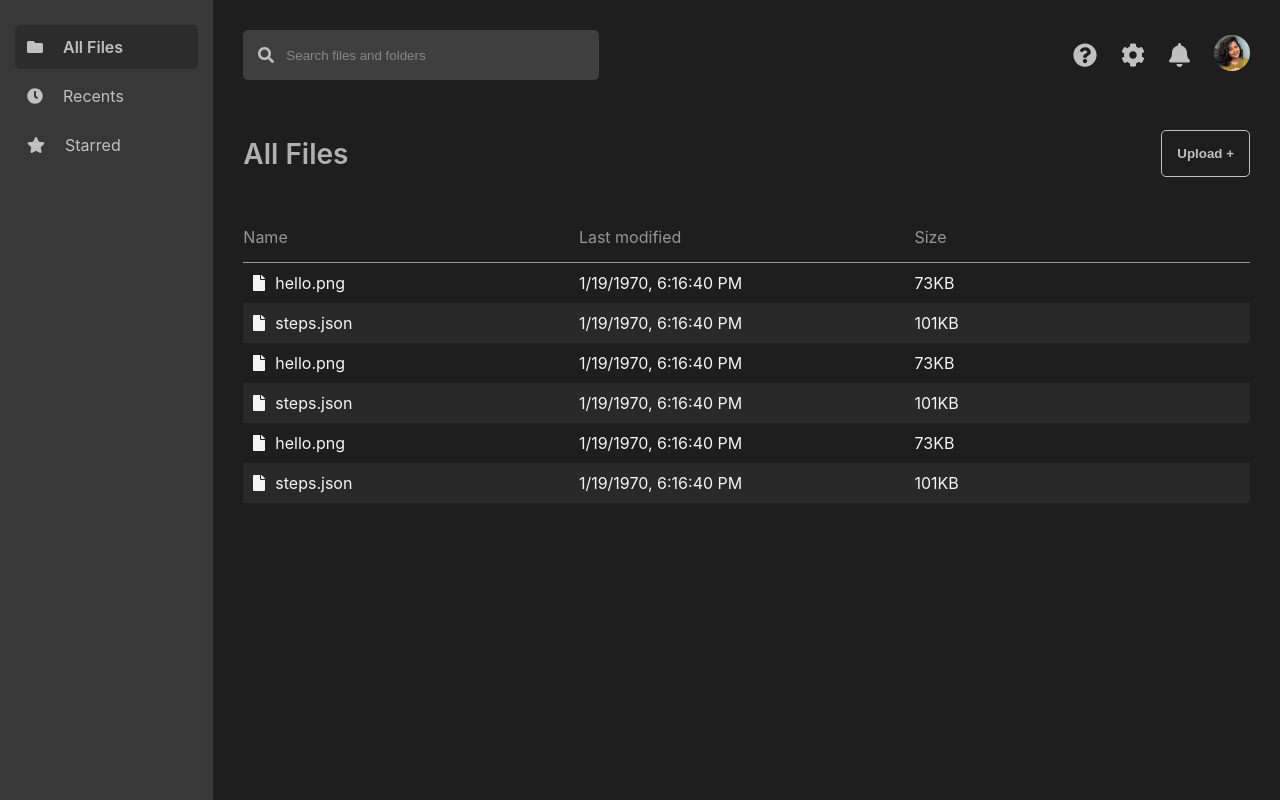
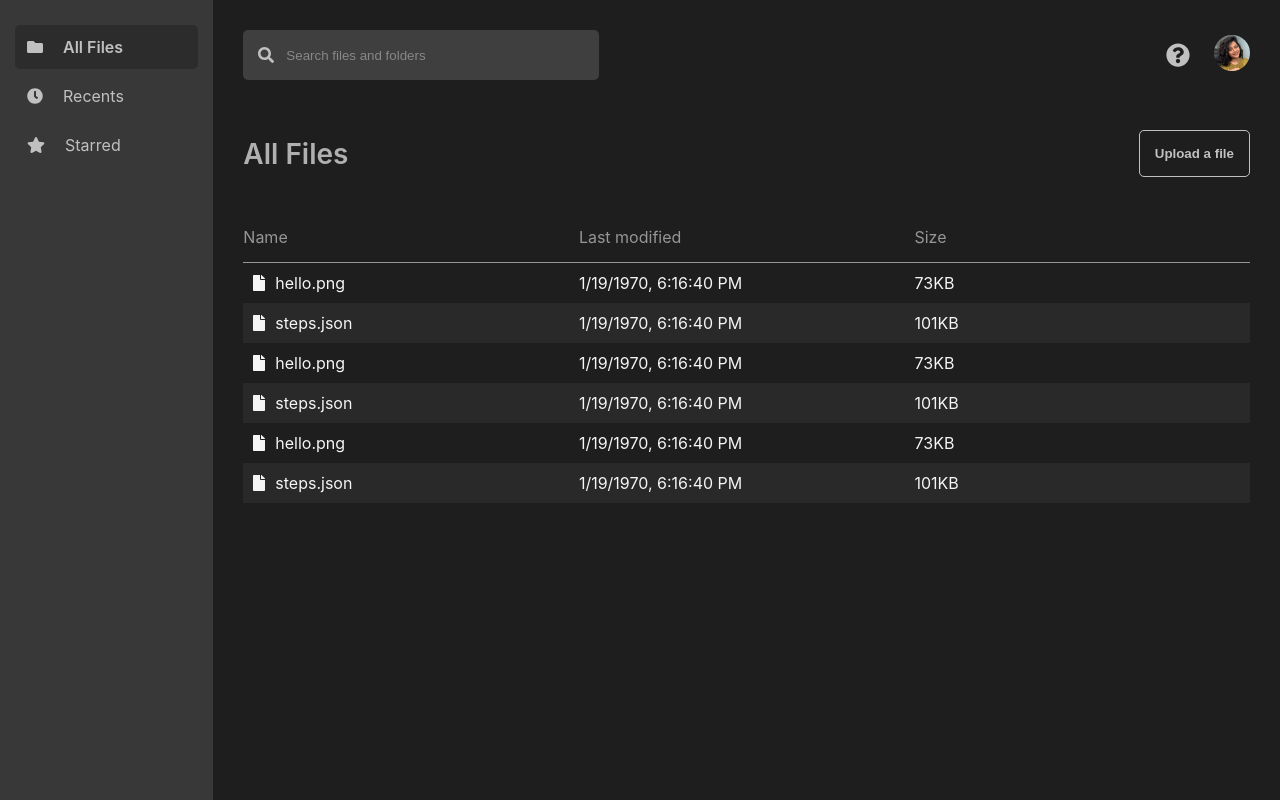
Before and after one commit to Mukundan314/nym-cloud, a React (Create React App) app in the folder client/: page / in a window 1280 px wide. Built offline with nearby package versions, Linux system fonts and the light colour scheme.

Commit message:
improv: add file upload functionality

```diff
--- a/client/src/components/ListItem/index.jsx
+++ b/client/src/components/ListItem/index.jsx
@@ -25,7 +25,7 @@ const ListItem = ({ name, date, size, idx, selected, onSelect }) => (
 
 ListItem.propTypes = {
   name: propTypes.string.isRequired,
-  date: propTypes.string.isRequired,
+  date: propTypes.number.isRequired,
   size: propTypes.string.isRequired,
   idx: propTypes.number.isRequired,
   selected: propTypes.bool.isRequired,
--- a/client/src/components/ListView/index.jsx
+++ b/client/src/components/ListView/index.jsx
@@ -10,15 +10,17 @@ const ListView = ({ search }) => {
   return (
     <div className={styles.listView}>
       <div className={styles.fields}>
-        {fields.map((field) => (
-          <div className={styles.cell}>{field}</div>
+        {fields.map((field, idx) => (
+          <div className={styles.cell} key={`${field}-${idx}`}>
+            {field}
+          </div>
         ))}
       </div>
       <div>
         {files
           .filter(({ name }) => name.includes(search))
           .map((file, idx) => (
-            <div className={styles.listItem}>
+            <div className={styles.listItem} key={`${file.name}-${idx}`}>
               <ListItem
                 name={file.name}
                 date={file.date}
--- a/client/src/components/Sidebar/index.jsx
+++ b/client/src/components/Sidebar/index.jsx
@@ -19,6 +19,7 @@ const Sidebar = ({ tab, setTab }) => {
       <div className={styles.sideBarItems}>
         {tabs.map(({ name, id, icon }) => (
           <SidebarItem
+            key={id}
             text={name}
             selected={tab === id}
             icon={icon}
--- a/client/src/components/Upload/index.jsx
+++ b/client/src/components/Upload/index.jsx
@@ -4,8 +4,19 @@ import * as styles from "./index.module.css";
 const Upload = () => (
   <div className={styles.upload}>
     <button type="button" className={styles.uploadButton}>
-      Upload +
+      Upload a file
     </button>
+    <input
+      type="file"
+      name="myfile"
+      onChange={(event) => {
+        const file = event.target.files[0];
+        setTimeout(() => {
+          // eslint-disable-next-line no-console
+          console.log("Uploaded");
+        }, 3000);
+      }}
+    />
   </div>
 );
 
--- a/client/src/components/Upload/index.module.css
+++ b/client/src/components/Upload/index.module.css
@@ -1,3 +1,17 @@
+.upload {
+  position: relative;
+  overflow: hidden;
+  display: inline-block;
+}
+
+.upload input[type="file"] {
+  position: absolute;
+  left: 0;
+  top: 0;
+  opacity: 0;
+  padding: 15px;
+}
+
 .uploadButton {
   padding: 15px;
   border-radius: 5px;
@@ -5,5 +19,4 @@
   color: var(--icon);
   font-weight: 600;
   border: 1px solid var(--icon);
-  cursor: pointer;
 }
--- a/client/src/pages/FileView/index.jsx
+++ b/client/src/pages/FileView/index.jsx
@@ -5,11 +5,7 @@ import Profile from "../../components/Profile";
 import Upload from "../../components/Upload";
 import ListView from "../../components/ListView";
 import { FontAwesomeIcon } from "@fortawesome/react-fontawesome";
-import {
-  faQuestionCircle,
-  faBell,
-  faCog,
-} from "@fortawesome/free-solid-svg-icons";
+import { faQuestionCircle } from "@fortawesome/free-solid-svg-icons";
 
 const FileView = () => {
   const [search, setSearch] = useState("");
@@ -24,8 +20,6 @@ const FileView = () => {
               icon={faQuestionCircle}
               className={styles.optionsIcon}
             />
-            <FontAwesomeIcon icon={faCog} className={styles.optionsIcon} />
-            <FontAwesomeIcon icon={faBell} className={styles.optionsIcon} />
           </div>
           <Profile />
         </div>
```
Also changed, not shown: client/.eslintrc.json.
